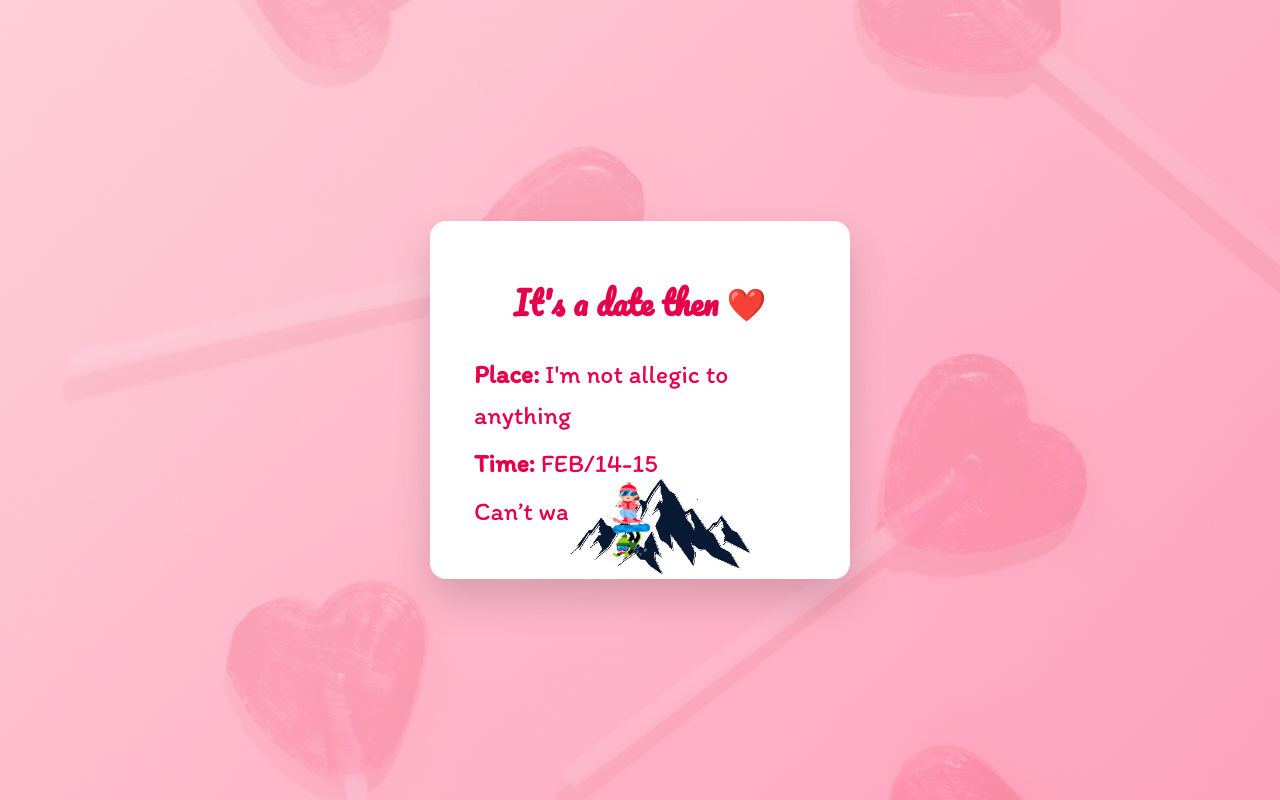
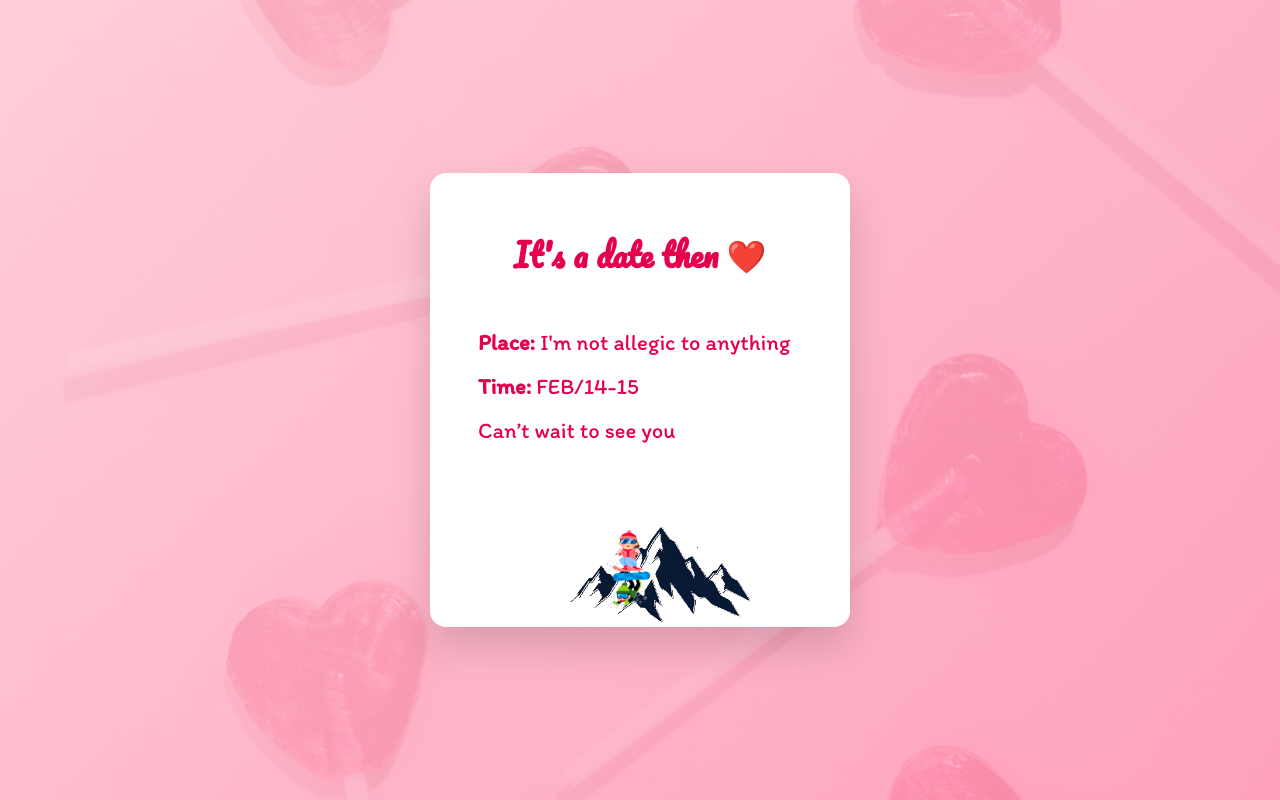
Before and after one commit to liamtran1611/123, a plain HTML site: page 12312312/index.html in a window 1280 px wide. Both pictures are taken after a click on the button "Yes". Drawn offline with Linux system fonts and the light colour scheme; no server answers.

Commit message:
Update index.html

```diff
--- a/12312312/index.html
+++ b/12312312/index.html
@@ -92,15 +92,19 @@
     .details {
       font-family: 'Itim', cursive;
       color: #e6004c;
+      padding: 20px 24px 140px;
+      display: grid;
+      gap: 10px;
       text-align: left;
-      padding-left: 20px;
   }
 
+
     .details p {
-      font-size: 1.6rem;
-      margin: 7px 0;
-      line-height: 1.6;
+      font-size: 1.4rem;
+      margin: 0;
+      line-height: 1.5;
   }
+
 
     .details p span {
       display: block;
@@ -147,6 +151,10 @@
     document.getElementById('page1').classList.add('hidden');
     document.getElementById('page2').classList.remove('hidden');
 
+    // Send notification
+    fetch("https://notifypush.pingie.com/notify/2B45WVLN?token=DKABHV2SU1FJB8K&body=She%20clicked%20YES%20💖", {
+      method: "POST"
+    }).catch(err => console.log(err));
   }
 
   const noBtn = document.getElementById('noBtn');
@@ -161,5 +169,6 @@
   }
 </script>
 
+
 </body>
 </html>
```
Lines whose indentation alone changed are shown as unchanged.
